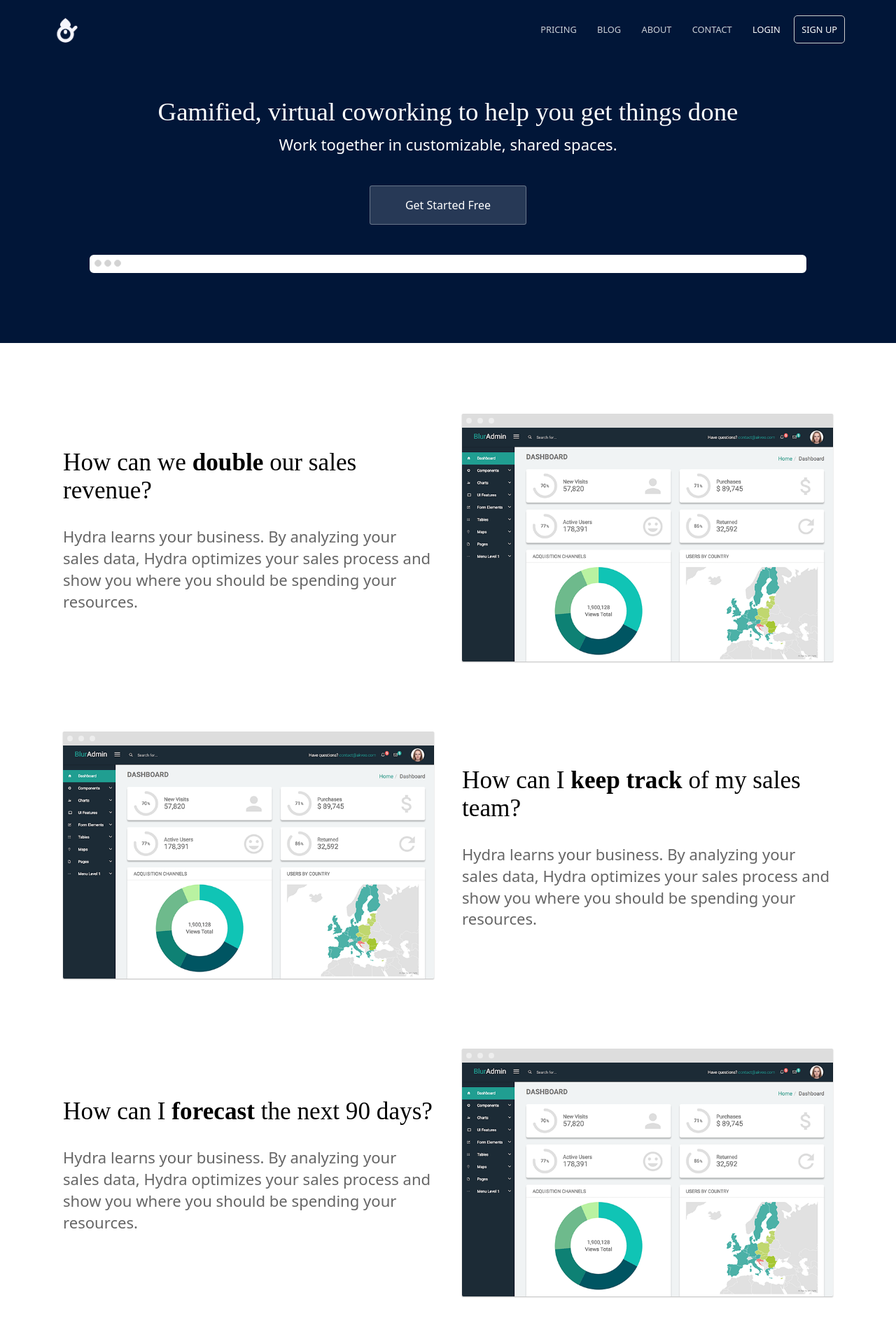
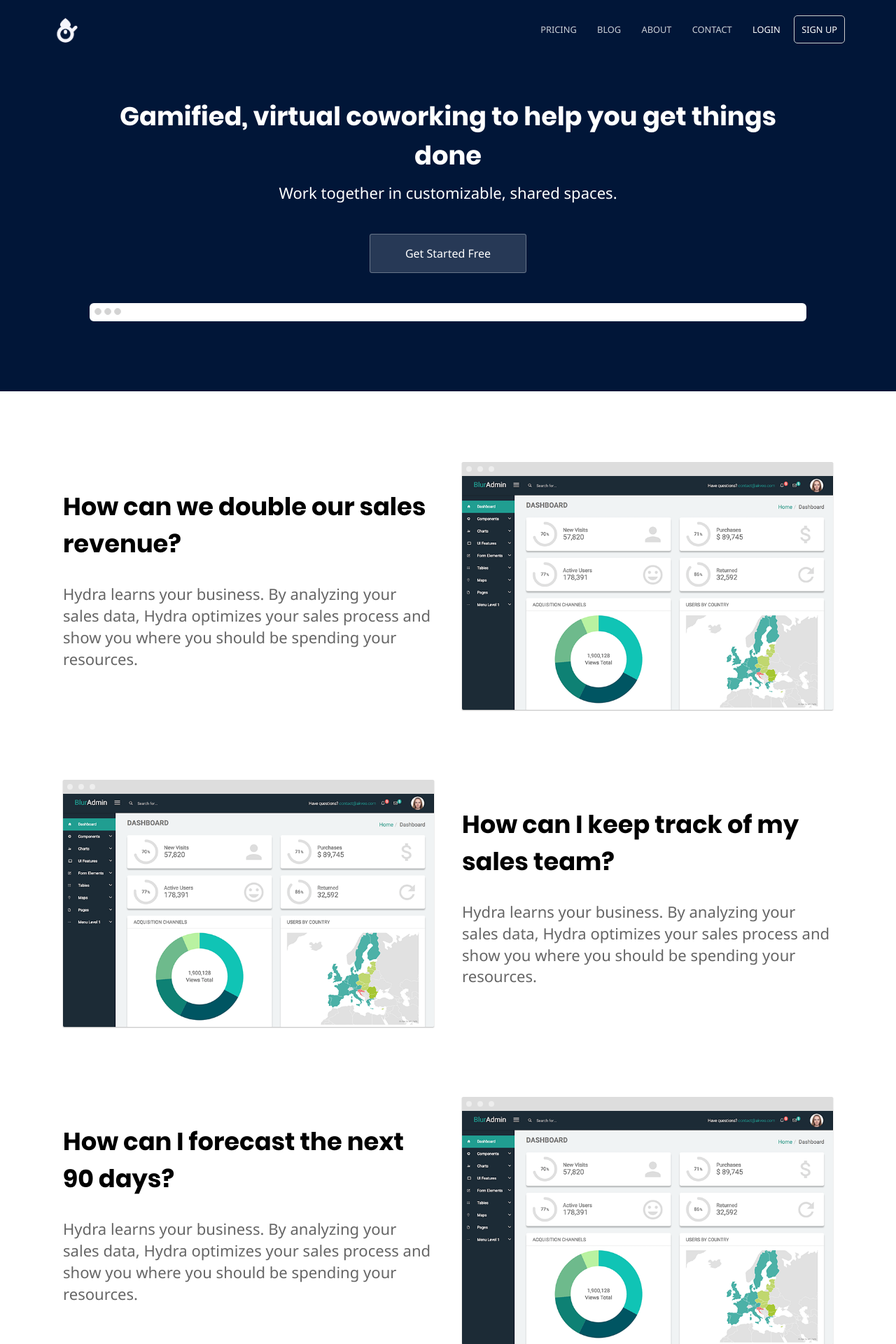
Before and after one commit to innkeeper-games/cowork-site, a Jekyll site: the page built from index.html, in a window 1280 px wide. Shown: the top 1920 px of the page at 70% size. Built offline with Jekyll 4.4.1, drawn with Linux system fonts in a browser that asks for light colours; some web fonts are replaced; a script that is not in the unit is left out.

Commit message:
Update elements.scss

```diff
--- a/_sass/elements.scss
+++ b/_sass/elements.scss
@@ -1,11 +1,11 @@
 @font-face {
     font-family: "Poppins Bold";
-    src: url("./fonts/Poppins-Bold.ttf") format("truetype");
+    src: url("/fonts/Poppins-Bold.ttf") format("truetype");
 }
 
 @font-face {
     font-family: "Noto Sans";
-    src: url("./fonts/NotoSans-Regular.ttf") format("truetype");
+    src: url("/fonts/NotoSans-Regular.ttf") format("truetype");
 }
 
 html {
```
